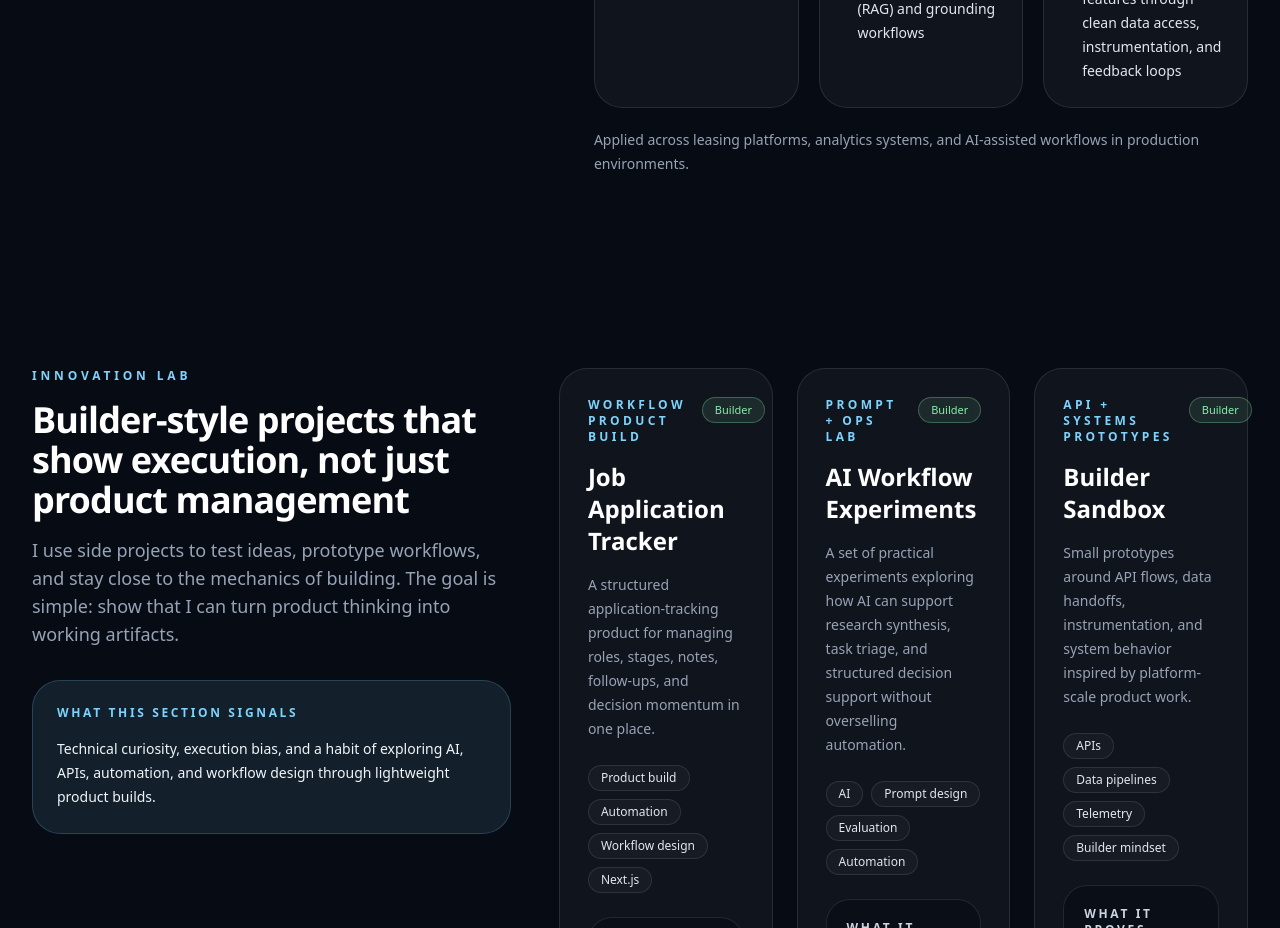
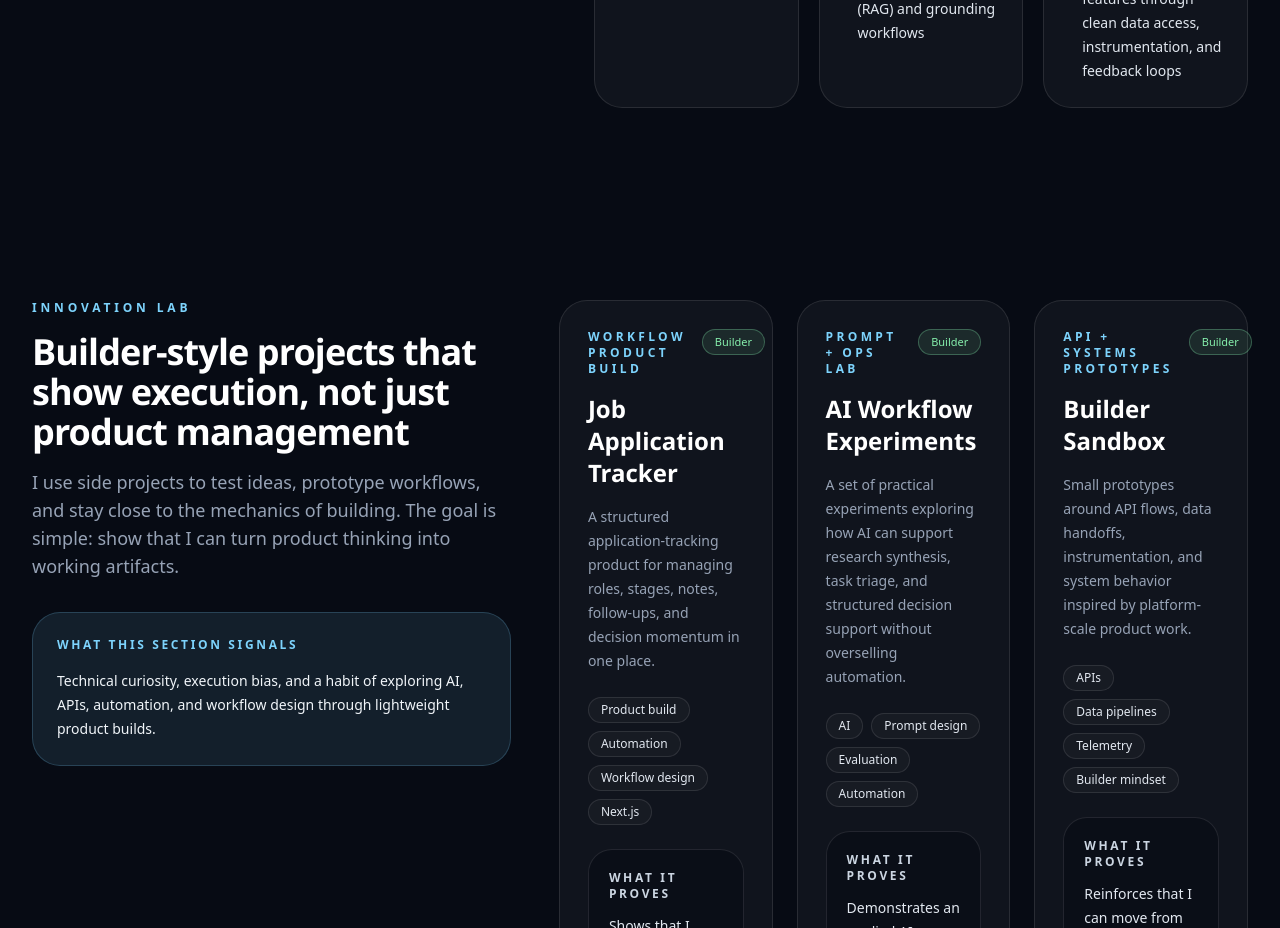
Before and after one commit to Jaau250/product-manager-portfolio, a Next.js app: page / in a window 1280 px wide. Shown: the part 4900-5828 px from the top of the page. Built offline with nearby package versions, Linux system fonts and the light colour scheme.

Commit message:
Remove technical depth closing line

```diff
--- a/components/sections/technical-depth-section.tsx
+++ b/components/sections/technical-depth-section.tsx
@@ -116,10 +116,6 @@
             ))}
           </div>
 
-          <p className="text-sm leading-6 text-mist">
-            Applied across leasing platforms, analytics systems, and AI-assisted
-            workflows in production environments.
-          </p>
         </div>
       </div>
     </section>
```
